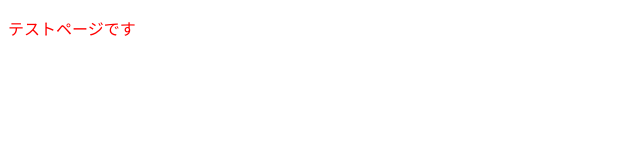
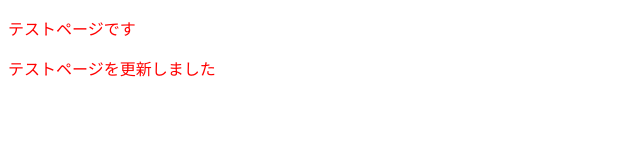
Before and after one commit to ko56ma1/TestPage, a plain HTML site: page index.html in a window 1280 px wide. Shown: the whole page, without its empty margins (0-640 px from the left). Drawn offline with Linux system fonts and the light colour scheme.

Commit message:
Update index.html

```diff
--- a/index.html
+++ b/index.html
@@ -8,5 +8,6 @@
 </head>
 <body>
     <p>テストページです</p>
+    <p>テストページを更新しました</p>
 </body>
 </html>
```
